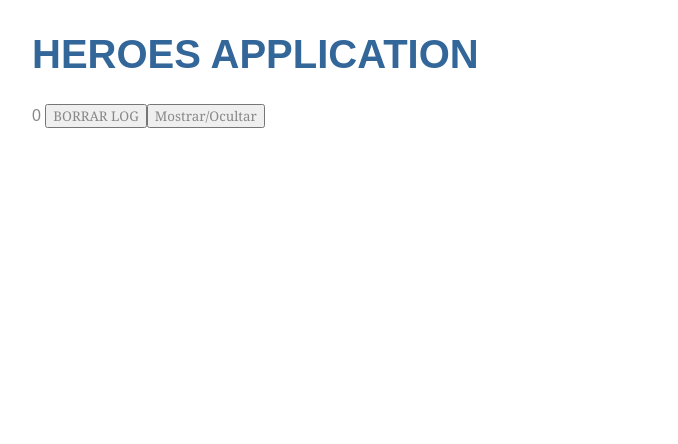
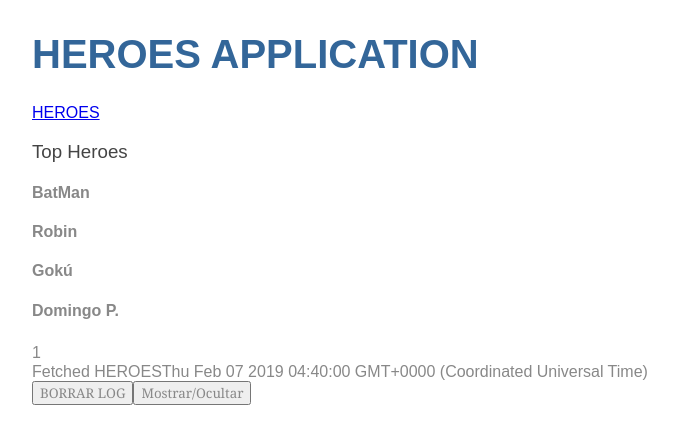
Before and after one commit to jorgegarba/proyectito, an Angular app: page / in a window 1280 px wide. Shown: the top 444 px of the page, without its empty margins (0-678 px from the left). Built offline with nearby package versions, Linux system fonts and the light colour scheme.

Commit message:
Se agregar el componente Dashboard
Se agrega el componente dashboard y su respectiva ruta para mostrar el top heroes

```diff
--- a/src/app/app.component.html
+++ b/src/app/app.component.html
@@ -1,5 +1,7 @@
 <h1>{{title}}</h1>
-
+<nav>
+    <a routerLink='/heroes'>HEROES</a>
+</nav>
 
 <!-- <app-heroes *ngIf = "switch === true"></app-heroes> -->
 
--- a/src/app/app.module.ts
+++ b/src/app/app.module.ts
@@ -6,6 +6,8 @@ import { HeroesComponent } from './components/heroes/heroes.component';
 import { HeroDetailComponent } from './components/hero-detail/hero-detail.component';
 import { MessagesComponent } from './components/messages/messages.component';
 import { AppRoutingModule } from './app-routing.module';
+import { ErrorComponent } from './components/error/error.component';
+import { DashboardComponent } from './components/dashboard/dashboard.component';
 
 
 @NgModule({
@@ -13,7 +15,9 @@ import { AppRoutingModule } from './app-routing.module';
     AppComponent,
     HeroesComponent,
     HeroDetailComponent,
-    MessagesComponent
+    MessagesComponent,
+    ErrorComponent,
+    DashboardComponent
   ],
   imports: [
     BrowserModule,
--- /dev/null
+++ b/src/app/components/dashboard/dashboard.component.html
@@ -0,0 +1,8 @@
+<h3>Top Heroes</h3>
+<div class="grid grid-pad">
+  <a *ngFor="let heroe of heroes">
+    <div class="module hero">
+      <h4>{{heroe.name}}</h4>
+    </div>
+  </a>
+</div>
--- /dev/null
+++ b/src/app/components/dashboard/dashboard.component.ts
@@ -0,0 +1,21 @@
+import { Component, OnInit } from '@angular/core';
+import { HeroService } from '../../services/hero.service';
+import { Hero } from '../../models/Hero';
+
+@Component({
+  selector: 'app-dashboard',
+  templateUrl: './dashboard.component.html',
+  styleUrls: ['./dashboard.component.css']
+})
+export class DashboardComponent implements OnInit {
+  heroes:Array<Hero> = [];
+
+  constructor(private _sHeroService:HeroService) { }
+
+  ngOnInit() {
+    this._sHeroService.getHeores().then((response)=>{
+      this.heroes = response.slice(1,5);
+    })
+  }
+
+}
--- /dev/null
+++ b/src/app/components/error/error.component.html
@@ -0,0 +1,3 @@
+<h1>
+  ERROR 404 - PÁGINA NO ENCONTRADA
+</h1>
--- /dev/null
+++ b/src/app/components/error/error.component.ts
@@ -0,0 +1,15 @@
+import { Component, OnInit } from '@angular/core';
+
+@Component({
+  selector: 'app-error',
+  templateUrl: './error.component.html',
+  styleUrls: ['./error.component.css']
+})
+export class ErrorComponent implements OnInit {
+
+  constructor() { }
+
+  ngOnInit() {
+  }
+
+}
--- a/src/app/services/hero.service.ts
+++ b/src/app/services/hero.service.ts
@@ -21,7 +21,7 @@ export class HeroService {
         let hora = new Date();
         this._sMessage.add("Fetched HEROES" + hora);
         resolve(HEROES);
-      },2000);
+      },1000);
 
     });
 
```
Also changed, not shown: src/app/app-routing.module.ts (+15 -1 lines), src/app/components/dashboard/dashboard.component.css (added), src/app/components/error/error.component.css (added).
